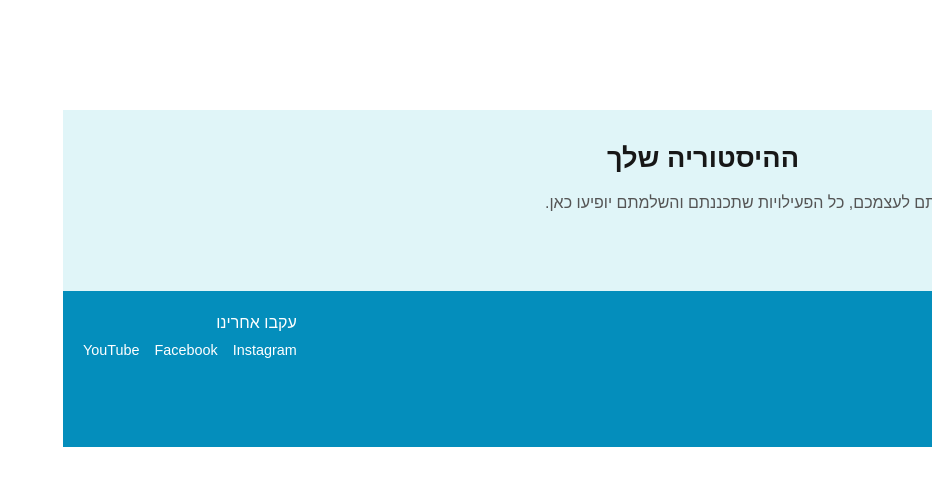
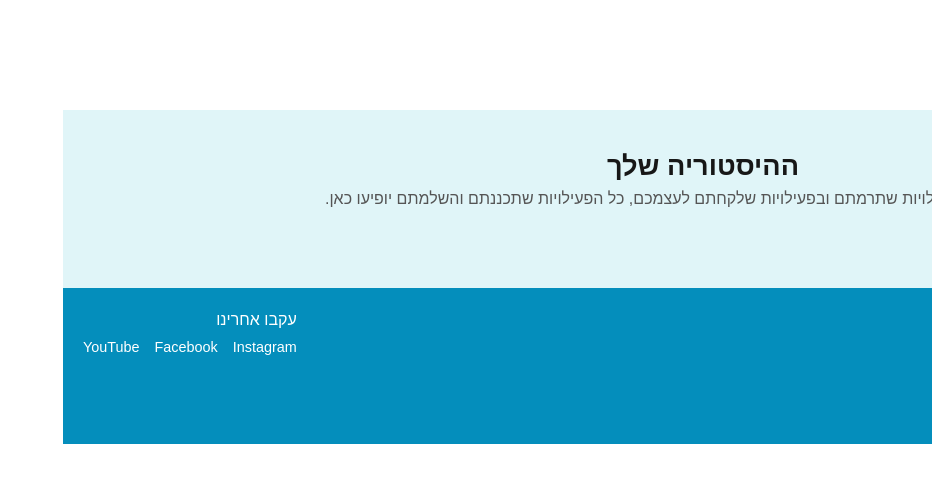
Before and after one commit to ahuva12/Time-Bank, a Next.js app: page /history in a window 1280 px wide. Shown: the top 486 px of the page, without its empty margins (348-1280 px from the left). Built offline with nearby package versions, Linux system fonts and the light colour scheme.

Commit message:
add explain about the page

```diff
--- a/src/app/give/give.module.css
+++ b/src/app/give/give.module.css
@@ -1,10 +1,19 @@
 .savedActivities {
-    background-color: #E0F5F8;
+  background-color: #e0f5f8;
 }
 
-.title{
-    font-size: 1.7rem;
-    font-weight: 600;
-    text-align: center;
-    padding: 1rem 0;
+.title {
+  font-size: 1.7rem;
+  font-weight: 600;
+  text-align: center;
+  padding-top: 1rem;
 }
+.explain {
+  font-size: 1rem;
+  text-align: center;
+  margin-bottom: 2rem;
+  width: 100%;
+  line-height: 1.6;
+  font-weight: 400;
+  color: #555 ;
+}
--- a/src/app/give/page.tsx
+++ b/src/app/give/page.tsx
@@ -1,28 +1,38 @@
-'use client';
+"use client";
 
-import styles from './give.module.css';
-import { Activities, Loader, ErrorMessage, ActivityModal, MyDonation } from '@/components';
-import { useQuery, useMutation, useQueryClient } from '@tanstack/react-query';
-import { getFilteringActivities, updateStatusActivity } from '@/services/activities';
-import useUserStore from '@/store/useUserStore';
-import { useState /*, useEffect*/ } from 'react';
-import { Activity } from '@/types/activity';
-
+import styles from "./give.module.css";
+import {
+  Activities,
+  Loader,
+  ErrorMessage,
+  ActivityModal,
+  MyDonation,
+} from "@/components";
+import { useQuery, useMutation, useQueryClient } from "@tanstack/react-query";
+import {
+  getFilteringActivities,
+  updateStatusActivity,
+} from "@/services/activities";
+import useUserStore from "@/store/useUserStore";
+import { useState /*, useEffect*/ } from "react";
+import { Activity } from "@/types/activity";
 
 const give = () => {
   const { user } = useUserStore();
   const [isLoggedIn, setIsLoggedIn] = useState<boolean>(
-      localStorage.getItem('LoggedIn') === 'true'
+    localStorage.getItem("LoggedIn") === "true"
   );
 
   const queryClient = useQueryClient();
-    const [selectedActivity, setSelectedActivity] = useState<Activity | null>(null);
-    const [modeActivityModel, setModeActivityModel] = useState<string>('close');
+  const [selectedActivity, setSelectedActivity] = useState<Activity | null>(
+    null
+  );
+  const [modeActivityModel, setModeActivityModel] = useState<string>("close");
   const [isModeCancellig, setIsModeCancellig] = useState<boolean>(false);
 
   const { data, isLoading, isFetching, isError } = useQuery({
-      queryKey: ['myDonatiom'],
-      queryFn: () => getFilteringActivities('proposedGiver', user._id),
+    queryKey: ["myDonatiom"],
+    queryFn: () => getFilteringActivities("proposedGiver", user._id),
     staleTime: 10000,
     enabled: isLoggedIn,
   });
@@ -37,48 +47,48 @@ const give = () => {
   }
   //mutationFn: updateActivity
 
-
   const updateStatusMutation = useMutation({
     mutationFn: updateStatusActivity,
     onMutate: async ({ activityId }: { activityId: string }) => {
-        await queryClient.cancelQueries({ queryKey: ['give'] });
-        const previousGive = queryClient.getQueryData<Activity[]>(['give']);
-        queryClient.setQueryData<Activity[]>(['give'],
-        (old) => old ? old.filter((activity) => activity._id !== activityId) : []);
+      await queryClient.cancelQueries({ queryKey: ["give"] });
+      const previousGive = queryClient.getQueryData<Activity[]>(["give"]);
+      queryClient.setQueryData<Activity[]>(["give"], (old) =>
+        old ? old.filter((activity) => activity._id !== activityId) : []
+      );
       return { previousGive };
     },
     onError: (error, variables, context: any) => {
       if (context?.previousGive) {
-          queryClient.setQueryData(['give'], context.previousGive);
+        queryClient.setQueryData(["give"], context.previousGive);
       }
-        setModeActivityModel('error');
+      setModeActivityModel("error");
     },
     onSuccess: () => {
-        queryClient.invalidateQueries({ queryKey: ['give'] });
+      queryClient.invalidateQueries({ queryKey: ["give"] });
     },
   });
 
   // Handlers
   const handleMoreDetails = (activity: Activity) => {
     setSelectedActivity(activity);
-      setModeActivityModel('open');
+    setModeActivityModel("open");
   };
 
   const handleCancellProposalActivity = () => {
     if (!selectedActivity) return;
-      setIsModeCancellig(false)
-      setModeActivityModel('success');
+    setIsModeCancellig(false);
+    setModeActivityModel("success");
     updateStatusMutation.mutate({
       activityId: selectedActivity._id as string,
-        status: 'cancelled',
+      status: "cancelled",
       receiverId: null,
     });
   };
 
   const handleUpdateActivity = () => {
     if (!selectedActivity) return;
-      setIsModeCancellig(false)
-      setModeActivityModel('success');
+    setIsModeCancellig(false);
+    setModeActivityModel("success");
 
     //TO DO: open popup that takes the new updates and add it to new Activity
     // updateActivityMutation.mutate({
@@ -90,29 +100,36 @@ const give = () => {
     //  description: string;
     //  tags: Array<string> | [];
     // } as Activity);
-    }
+  };
 
   const closeModal = () => {
-      setModeActivityModel('close');
+    setModeActivityModel("close");
   };
 
   // Render content based on the query's state
   if (isError) {
     return (
-        <ErrorMessage message_line1="משהו השתבש..." message_line2='תוכל לנסות שוב במועד מאוחר יותר'/>
-      )
+      <ErrorMessage
+        message_line1="משהו השתבש..."
+        message_line2="תוכל לנסות שוב במועד מאוחר יותר"
+      />
+    );
   }
 
   return (
     <div className={styles.savedActivities}>
       <MyDonation></MyDonation>
       <h1 className={styles.title}>מה אני תורם</h1>
-        {(isLoading || isFetching) ? (
+      <h3 className={styles.explain}>
+        בעמוד זה מופיעות כל הפעילויות שהצעתם בתרומה ושעדיין לא נרשמו להן
+        משתתפים. תוכלו לעדכן, לשפר או לקדם את הפעילויות.
+      </h3>
+      {isLoading || isFetching ? (
         <Loader />
       ) : (
         <Activities activities={data} onMoreDetails={handleMoreDetails} />
       )}
-        {modeActivityModel !== 'close' && selectedActivity && (
+      {modeActivityModel !== "close" && selectedActivity && (
         <ActivityModal
           isModeCancellig={isModeCancellig}
           modeModel={modeActivityModel}
--- a/src/app/history/history.module.css
+++ b/src/app/history/history.module.css
@@ -7,7 +7,7 @@
   font-size: 1.7rem;
   font-weight: 600;
   text-align: center;
-  padding: 0.5rem 0;
+  padding-top: 1rem ;
 }
 
 .title {
@@ -52,11 +52,9 @@
 .explain {
   font-size: 1rem;
   text-align: center;
-  margin-top: 0.2rem;
   margin-bottom: 2rem;
-  width: 90%;
+  width: 100%;
   line-height: 1.6;
   font-weight: 400;
-  max-width: 800px;
   color: #555 ;
 }
--- a/src/app/saved_activities/page.tsx
+++ b/src/app/saved_activities/page.tsx
@@ -96,6 +96,8 @@ const SavedActivities = () => {
   return (
     <div className={styles.savedActivities}>
       <h1 className={styles.title}>הפעילויות השמורות שלי</h1>
+      <h3 className={styles.explain}>
+      בעמוד זה תוכלו לראות את כל הפעילויות שאליהן נרשמתם אך עדיין לא השתתפתם בהן בפועל.      </h3>
       {(isLoading || isFetching) ? (
         <Loader />
       ) : (
--- a/src/app/saved_activities/savedActivities.module.css
+++ b/src/app/saved_activities/savedActivities.module.css
@@ -5,5 +5,14 @@
     font-size: 1.7rem;
     font-weight: 600;
     text-align: center;
-    padding: 1rem 0;
+    padding-top: 1rem;
 }
+.explain {
+    font-size: 1rem;
+    text-align: center;
+    margin-bottom: 2rem;
+    width: 100%;
+    line-height: 1.6;
+    font-weight: 400;
+    color: #555 ;
+  }
--- a/src/components/MyDonation/MyDonation.tsx
+++ b/src/components/MyDonation/MyDonation.tsx
@@ -1,27 +1,33 @@
-'use client';
+"use client";
 
-import styles from './myDonation.module.css';
-import { Activities, Loader, ErrorMessage, ActivityModalForDonation } from '@/components';
-import { useQuery, useQueryClient } from '@tanstack/react-query';
-import { getFilteringActivities } from '@/services/activities';
-import useUserStore from '@/store/useUserStore';
-import { useState /*, useEffect*/ } from 'react';
-import { Activity } from '@/types/activity';
+import styles from "./myDonation.module.css";
+import {
+  Activities,
+  Loader,
+  ErrorMessage,
+  ActivityModalForDonation,
+} from "@/components";
+import { useQuery, useQueryClient } from "@tanstack/react-query";
+import { getFilteringActivities } from "@/services/activities";
+import useUserStore from "@/store/useUserStore";
+import { useState /*, useEffect*/ } from "react";
+import { Activity } from "@/types/activity";
 
 const myDonation = () => {
   const { user } = useUserStore();
   const [isLoggedIn, setIsLoggedIn] = useState<boolean>(
-    localStorage.getItem('LoggedIn') === 'true'
+    localStorage.getItem("LoggedIn") === "true"
   );
 
   const queryClient = useQueryClient();
-  const [selectedActivity, setSelectedActivity] = useState<Activity | null>(null);
-  const [modeActivityModel, setModeActivityModel] = useState<string>('close');
-
+  const [selectedActivity, setSelectedActivity] = useState<Activity | null>(
+    null
+  );
+  const [modeActivityModel, setModeActivityModel] = useState<string>("close");
 
   const { data, isLoading, isFetching, isError } = useQuery({
-    queryKey: ['myDonation'],
-    queryFn: () => getFilteringActivities('caughtedGiver', user._id),
+    queryKey: ["myDonation"],
+    queryFn: () => getFilteringActivities("caughtedGiver", user._id),
     staleTime: 10000,
     enabled: isLoggedIn,
   });
@@ -38,37 +44,40 @@ const myDonation = () => {
   // Handlers
   const handleMoreDetails = (activity: Activity) => {
     setSelectedActivity(activity);
-    setModeActivityModel('open');
+    setModeActivityModel("open");
   };
 
-
-
   const closeModal = () => {
-    setModeActivityModel('close');
+    setModeActivityModel("close");
   };
 
   // Render content based on the query's state
   if (isError) {
     return (
-      <ErrorMessage message_line1="משהו השתבש..." message_line2='תוכל לנסות שוב במועד מאוחר יותר'/>
-    )
+      <ErrorMessage
+        message_line1="משהו השתבש..."
+        message_line2="תוכל לנסות שוב במועד מאוחר יותר"
+      />
+    );
   }
 
   return (
     <div>
       <h1 className={styles.title}>התרומה שלי</h1>
-      {(isLoading || isFetching) ? (
+      <h3 className={styles.explain}>
+        כאן תוכלו לעקוב אחר כל הפעילויות שהצעתם בתרומה ושאנשים כבר נרשמו אליהן,
+        אך הן עדיין לא התקיימו.
+      </h3>
+      {isLoading || isFetching ? (
         <Loader />
       ) : (
         <Activities activities={data} onMoreDetails={handleMoreDetails} />
       )}
-      {modeActivityModel !== 'close' && selectedActivity && (
+      {modeActivityModel !== "close" && selectedActivity && (
         <ActivityModalForDonation
-
           modeModel={modeActivityModel}
           onClose={closeModal}
           activity={selectedActivity}
-
         />
       )}
     </div>
--- a/src/components/MyDonation/myDonation.module.css
+++ b/src/components/MyDonation/myDonation.module.css
@@ -2,5 +2,14 @@
     font-size: 1.7rem;
     font-weight: 600;
     text-align: center;
-    padding: 1rem 0;
+    padding-top: 1rem;
 }
+.explain {
+    font-size: 1rem;
+    text-align: center;
+    margin-bottom: 2rem;
+    width: 100%;
+    line-height: 1.6;
+    font-weight: 400;
+    color: #555 ;
+  }
```
Lines whose indentation alone changed are shown as unchanged.
